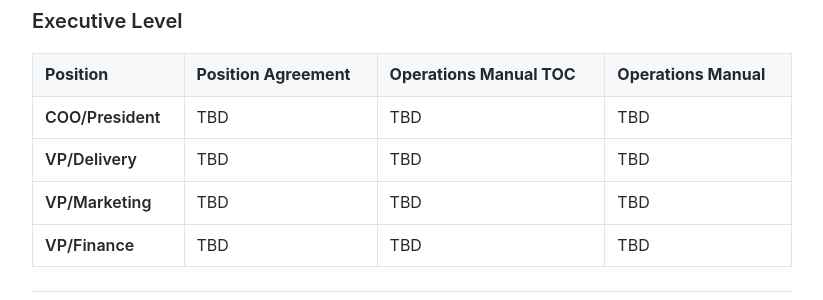
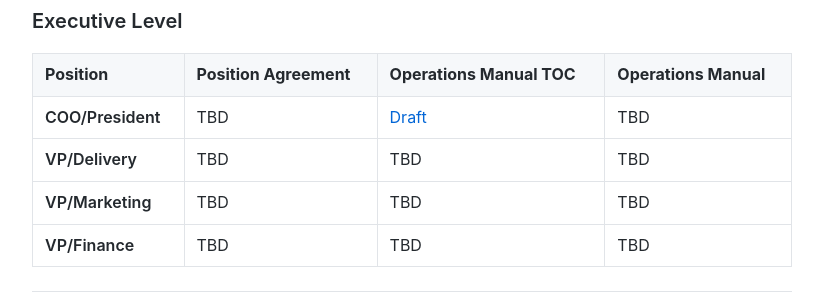
Before and after one commit to MariusWilsch/public-wilsch-ai-pages, a Jekyll site: the page built from global/operations-manual-router.md, in a window 1280 px wide and 900 px high, scrolled down 2027 px. Shown: the part 153-453 px from the top of the window, without its empty margins (228-1051 px from the left). Built offline with Jekyll 4.4.1, drawn with Linux system fonts in a browser that asks for light colours; our own code applies the rules of GitHub Pages for plain Markdown files.

Commit message:
Sync from hippocampus 2026-02-21

```diff
--- a/global/operations-manual-router.md
+++ b/global/operations-manual-router.md
@@ -67,7 +67,7 @@ Entry point for all position-specific Operations Manuals at Wilsch AI Services.
 
 | Position | Position Agreement | Operations Manual TOC | Operations Manual |
 |----------|-------------------|----------------------|-------------------|
-| **COO/President** | TBD | TBD | TBD |
+| **COO/President** | TBD | [Draft](https://mariuswilsch.github.io/public-wilsch-ai-pages/global/coo-operations-manual-toc) | TBD |
 | **VP/Delivery** | TBD | TBD | TBD |
 | **VP/Marketing** | TBD | TBD | TBD |
 | **VP/Finance** | TBD | TBD | TBD |
```
